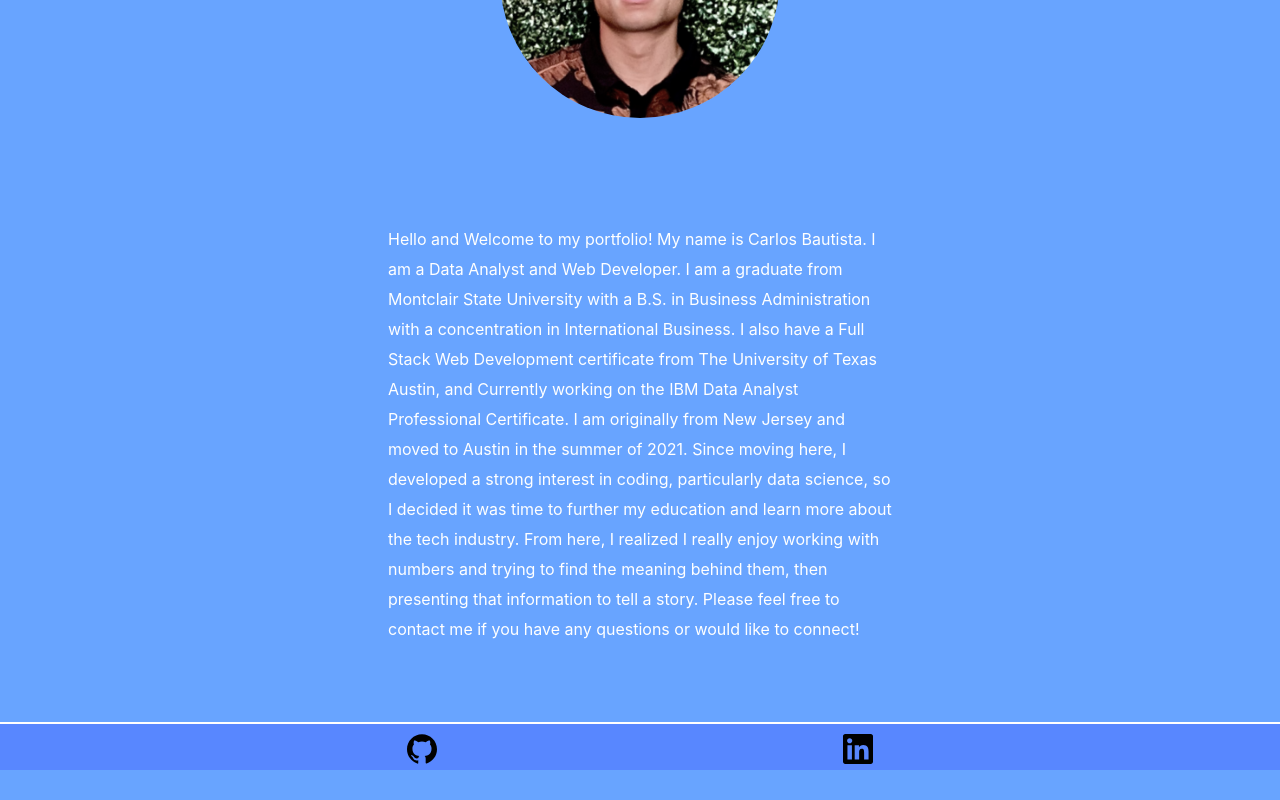
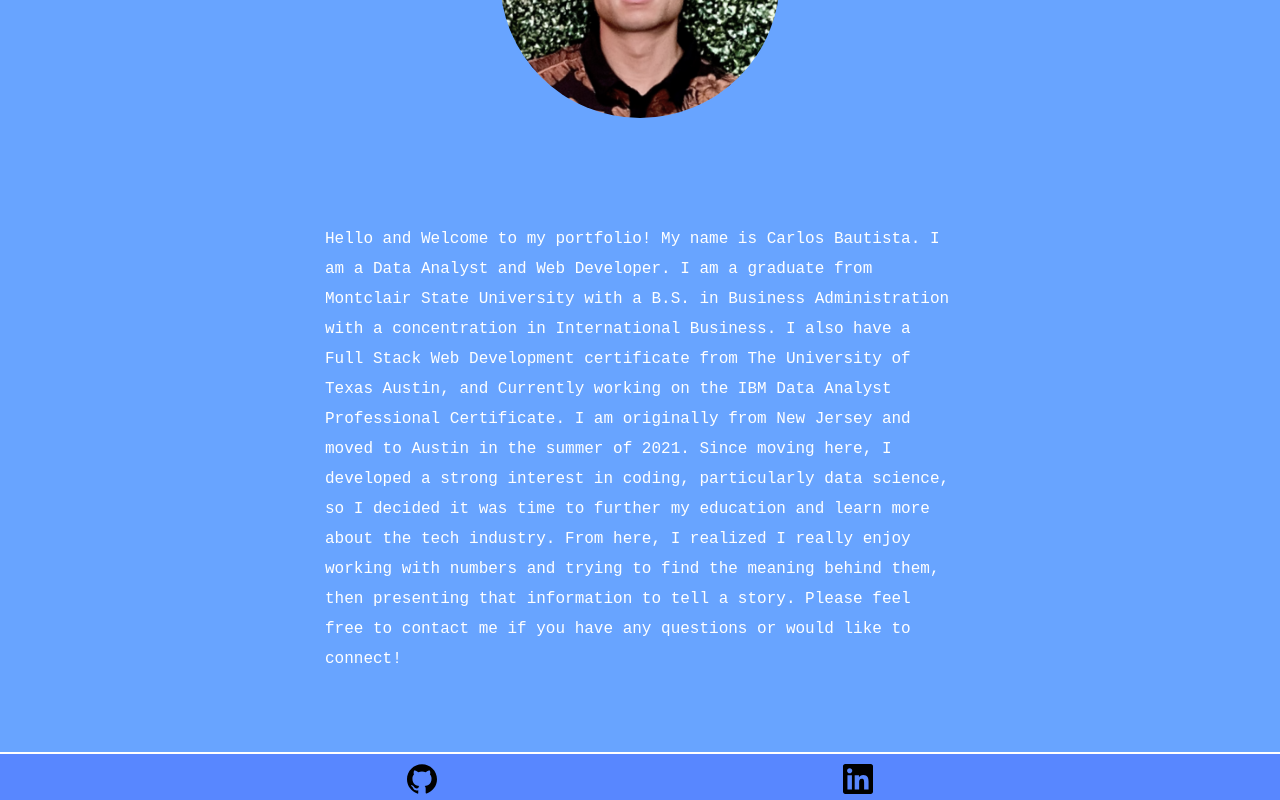
Before and after one commit to CxLos/CxLos-Portfolio, a React (Create React App) app in the folder cxlos20-portfolio/: page / in a window 1280 px wide. Shown: the part 410-1210 px from the top of the page. Before the commit the page ends 1180 px from the top, so only its background shows below. Built offline with nearby package versions, Linux system fonts and the light colour scheme.

Commit message:
updated bio font to courier new

```diff
--- a/cxlos20-portfolio/src/App.css
+++ b/cxlos20-portfolio/src/App.css
@@ -152,14 +152,16 @@ a {
   /* border-left: 2px solid;
   border-right: 2px solid; */
   border-radius: 20px;
-  /* font-family: 'Courier New', Courier, monospace; */
+  font-size: 16px;
+  /* font-weight: bold; */
+  font-family: 'Courier New', Courier, monospace;
   /* border-color: rgb(255, 255, 255); */
   /* border-color: rgb(0, 49, 198); */
   /* box-shadow: 0px 0px 10px 0px rgb(255, 255, 255); */
   /* box-shadow: 10px 10px 20px 0px rgb(255, 255, 255); */
     /* background-color: rgb(196, 227, 255); */
   line-height: 30px;
-  width: 40%;
+  width: 50%;
   padding: 30px;
 }
 
```
